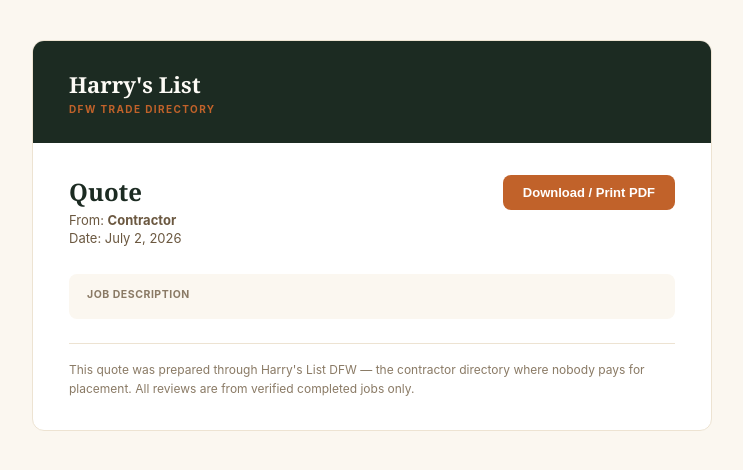
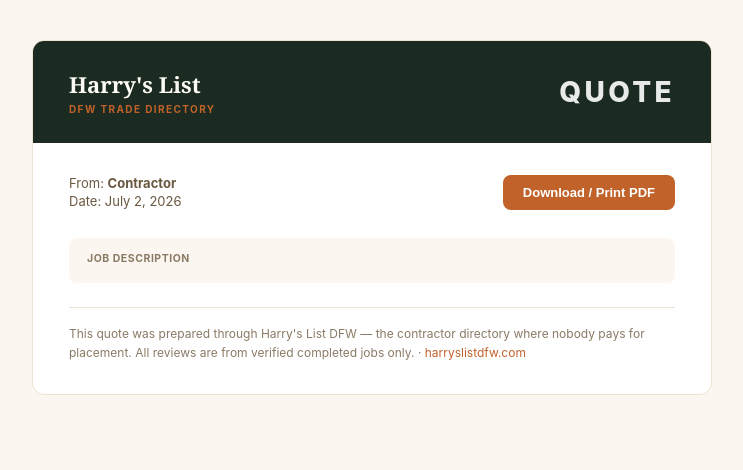
Before and after one commit to varies87/harrys-list-website, a Next.js app: page /quote-preview in a window 1280 px wide. Shown: the top 470 px of the page, without its empty margins (268-1011 px from the left). Built offline with nearby package versions, Linux system fonts and the light colour scheme.

Commit message:
Update quote-preview.jsx

```diff
--- a/pages/quote-preview.jsx
+++ b/pages/quote-preview.jsx
@@ -8,7 +8,7 @@ export default function QuotePreviewPage() {
 
   useEffect(() => {
     if (!router.isReady) return;
-    const { contractor, description, items, total, message } = router.query;
+    const { contractor, description, items, total, message, type } = router.query;
     try {
       setData({
         contractor: contractor || "Contractor",
@@ -16,6 +16,7 @@ export default function QuotePreviewPage() {
         items: items ? JSON.parse(items) : [],
         total: parseFloat(total) || 0,
         message: message || "",
+        type: type === "invoice" ? "invoice" : "quote",
         date: new Date().toLocaleDateString("en-US", { month: "long", day: "numeric", year: "numeric" }),
       });
     } catch {
@@ -25,40 +26,51 @@ export default function QuotePreviewPage() {
 
   if (!data) return <div style={{ padding: 40, fontFamily: "sans-serif" }}>Loading…</div>;
 
+  const isInvoice = data.type === "invoice";
+  const docLabel = isInvoice ? "INVOICE" : "QUOTE";
+  const accentColor = isInvoice ? "#2C6B3F" : "#C1622A";
+
   return (
     <>
       <Head>
-        <title>Quote from {data.contractor} — Harry's List</title>
+        <title>{docLabel} from {data.contractor} — Harry's List</title>
         <meta name="robots" content="noindex" />
         <style>{`
           @media print {
             .no-print { display: none !important; }
             body { background: white !important; }
-            .quote-wrap { box-shadow: none !important; border: none !important; }
+            .doc-wrap { box-shadow: none !important; border: none !important; }
           }
         `}</style>
       </Head>
       <div style={{ background: "#FBF7F0", minHeight: "100vh", padding: "40px 24px", fontFamily: "-apple-system, BlinkMacSystemFont, 'Segoe UI', sans-serif" }}>
-        <div className="quote-wrap" style={{ maxWidth: 680, margin: "0 auto", background: "#fff", borderRadius: 12, border: "1px solid #EDE3D2", overflow: "hidden" }}>
+        <div className="doc-wrap" style={{ maxWidth: 680, margin: "0 auto", background: "#fff", borderRadius: 12, border: "1px solid #EDE3D2", overflow: "hidden" }}>
 
           {/* Header */}
-          <div style={{ background: "#1C2B22", padding: "28px 36px" }}>
-            <div style={{ fontFamily: "Georgia,serif", fontSize: 22, fontWeight: 600, color: "#FDFBF6" }}>Harry's List</div>
-            <div style={{ fontSize: 10, fontWeight: 700, letterSpacing: "0.14em", textTransform: "uppercase", color: "#C1622A", marginTop: 4 }}>DFW Trade Directory</div>
+          <div style={{ background: "#1C2B22", padding: "28px 36px", display: "flex", justifyContent: "space-between", alignItems: "center" }}>
+            <div>
+              <div style={{ fontFamily: "Georgia,serif", fontSize: 22, fontWeight: 600, color: "#FDFBF6" }}>Harry's List</div>
+              <div style={{ fontSize: 10, fontWeight: 700, letterSpacing: "0.14em", textTransform: "uppercase", color: "#C1622A", marginTop: 4 }}>DFW Trade Directory</div>
+            </div>
+            <div style={{ fontSize: 28, fontWeight: 800, color: "#fff", letterSpacing: "0.12em", opacity: 0.9 }}>{docLabel}</div>
           </div>
 
-          {/* Quote details */}
+          {/* Body */}
           <div style={{ padding: "32px 36px" }}>
             <div style={{ display: "flex", justifyContent: "space-between", alignItems: "flex-start", marginBottom: 28 }}>
               <div>
-                <div style={{ fontSize: 24, fontWeight: 700, color: "#1C2B22", fontFamily: "Georgia,serif", marginBottom: 4 }}>Quote</div>
-                <div style={{ fontSize: 13, color: "#6B5840" }}>From: <strong>{data.contractor}</strong></div>
-                <div style={{ fontSize: 13, color: "#6B5840", marginTop: 2 }}>Date: {data.date}</div>
+                <div style={{ fontSize: 13, color: "#6B5840", marginBottom: 2 }}>From: <strong>{data.contractor}</strong></div>
+                <div style={{ fontSize: 13, color: "#6B5840" }}>Date: {data.date}</div>
+                {isInvoice && (
+                  <div style={{ marginTop: 8, display: "inline-block", background: "#E3EEDF", color: "#2C6B3F", fontSize: 11, fontWeight: 700, padding: "3px 10px", borderRadius: 999 }}>
+                    Awaiting your confirmation
+                  </div>
+                )}
               </div>
               <button
                 className="no-print"
                 onClick={() => window.print()}
-                style={{ background: "#C1622A", color: "#fff", border: "none", borderRadius: 8, padding: "10px 20px", fontSize: 13, fontWeight: 600, cursor: "pointer" }}
+                style={{ background: accentColor, color: "#fff", border: "none", borderRadius: 8, padding: "10px 20px", fontSize: 13, fontWeight: 600, cursor: "pointer" }}
               >
                 Download / Print PDF
               </button>
@@ -98,24 +110,33 @@ export default function QuotePreviewPage() {
                 </tbody>
                 <tfoot>
                   <tr>
-                    <td colSpan={3} style={{ padding: "14px 12px 14px 0", textAlign: "right", fontWeight: 700, fontSize: 15, color: "#1C2B22" }}>Total</td>
-                    <td style={{ padding: "14px 0 14px 12px", textAlign: "right", fontWeight: 700, fontSize: 18, color: "#C1622A", fontFamily: "monospace" }}>${data.total.toLocaleString("en-US", { minimumFractionDigits: 2 })}</td>
+                    <td colSpan={3} style={{ padding: "14px 12px 14px 0", textAlign: "right", fontWeight: 700, fontSize: 15, color: "#1C2B22" }}>{isInvoice ? "Amount due" : "Total"}</td>
+                    <td style={{ padding: "14px 0 14px 12px", textAlign: "right", fontWeight: 700, fontSize: 20, color: accentColor, fontFamily: "monospace" }}>${data.total.toLocaleString("en-US", { minimumFractionDigits: 2 })}</td>
                   </tr>
                 </tfoot>
               </table>
             )}
 
-            {/* Message */}
+            {/* Message / note */}
             {data.message && (
               <div style={{ background: "#FBF7F0", borderRadius: 8, padding: "14px 18px", marginBottom: 24 }}>
-                <div style={{ fontSize: 10.5, fontWeight: 700, textTransform: "uppercase", letterSpacing: "0.05em", color: "#8A7A65", marginBottom: 4 }}>Note from contractor</div>
+                <div style={{ fontSize: 10.5, fontWeight: 700, textTransform: "uppercase", letterSpacing: "0.05em", color: "#8A7A65", marginBottom: 4 }}>
+                  {isInvoice ? "Note from contractor" : "Message from contractor"}
+                </div>
                 <div style={{ fontSize: 14, color: "#3D4F42", lineHeight: 1.6 }}>{data.message}</div>
               </div>
             )}
 
-            {/* Footer note */}
+            {/* Invoice confirmation note */}
+            {isInvoice && (
+              <div style={{ background: "#E3EEDF", borderRadius: 8, padding: "14px 18px", marginBottom: 24, fontSize: 13, color: "#2C6B3F", lineHeight: 1.6 }}>
+                <strong>To confirm this invoice:</strong> Log in to Harry's List and click "Confirm — that's correct" on your jobs page. This starts the contractor's platform fee clock — it is not a charge to you.
+              </div>
+            )}
+
+            {/* Footer */}
             <div style={{ fontSize: 12, color: "#8A7A65", lineHeight: 1.6, borderTop: "1px solid #EDE3D2", paddingTop: 16 }}>
-              This quote was prepared through Harry's List DFW — the contractor directory where nobody pays for placement. All reviews are from verified completed jobs only.
+              This {data.type} was prepared through Harry's List DFW — the contractor directory where nobody pays for placement. All reviews are from verified completed jobs only. · <a href="https://harryslistdfw.com" style={{ color: "#C1622A", textDecoration: "none" }}>harryslistdfw.com</a>
             </div>
           </div>
         </div>
```
